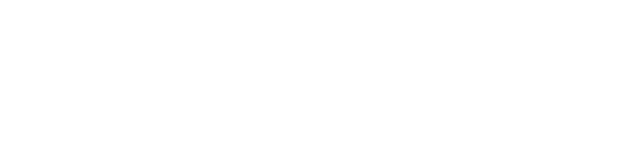
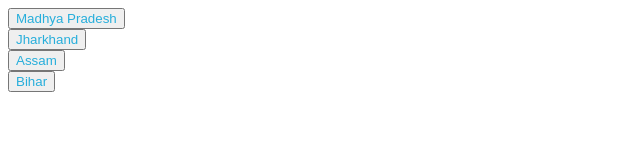
Before and after one commit to BULLKNIGHT/Hackathon-7---Nested-List, a React app: page / in a window 1280 px wide. Shown: the whole page, without its empty margins (0-640 px from the left). Built offline with nearby package versions, Linux system fonts and the light colour scheme.

Commit message:
changes done

```diff
--- a/src/components/App.js
+++ b/src/components/App.js
@@ -1,5 +1,6 @@
 import React, { Component, useState } from "react";
 import "./../styles/App.css";
+import State from "./State";
 
 // Do not alter the states const and values inside it.
 const states = [
@@ -155,7 +156,11 @@
 ];
 
 function App() {
-  return <div id="main"></div>;
+  return (<div id="main">
+  {
+    states.map((state, idx) => <State stateObj={state} key={idx} idx={idx}/>)
+  }
+  </div>);
 }
 
 export default App;
--- /dev/null
+++ b/src/components/City.js
@@ -0,0 +1,21 @@
+import React, { useState } from "react";
+import "../styles/App.css";
+import Town from "./Town";
+
+function City(props) {
+    const towns = props.cityObj.towns;
+    console.log(towns);
+    const [selected, setSelected] = useState(false);
+    let cityId = "city" + (props.idx + 1);
+
+    return (
+        <div>
+            <button id={cityId} onClick={() => setSelected(!selected)}>
+                {props.cityObj.name}
+            </button>
+            {selected ? towns.map((town, idx)=> <Town townObj={town} idx={idx} key={idx} />) : ""}
+        </div>
+    );
+}
+
+export default City;
--- /dev/null
+++ b/src/components/State.js
@@ -0,0 +1,25 @@
+import React, {useState, useEffect} from "react";
+import "../styles/App.css";
+import City from "./City";
+
+function State(props) {
+    const cities = props.stateObj.cities;
+    // console.log(cities);
+    const [selected, setSelected] = useState(false);
+    // console.log("props", props);
+    let stateId = "state" + (props.idx + 1);
+
+    return (
+        <div>
+            <button id={stateId} onClick={() => setSelected(!selected)}>
+                {props.stateObj.name}
+            </button>
+            {selected ? cities.map((city, idx)=> <City cityObj={city} idx={idx} key={idx} />) : ""}
+        </div>
+    );
+
+
+
+}
+
+export default State;
--- /dev/null
+++ b/src/components/Town.js
@@ -0,0 +1,12 @@
+import React from "react";
+
+function State(props) {
+    let townId = "city" + (props.idx + 1);
+    return (
+        <div id={townId}>
+            {props.townObj.name}
+        </div>
+    );
+}
+
+export default State;
```
Also changed, not shown: src/styles/App.css (line endings or trailing spaces).
